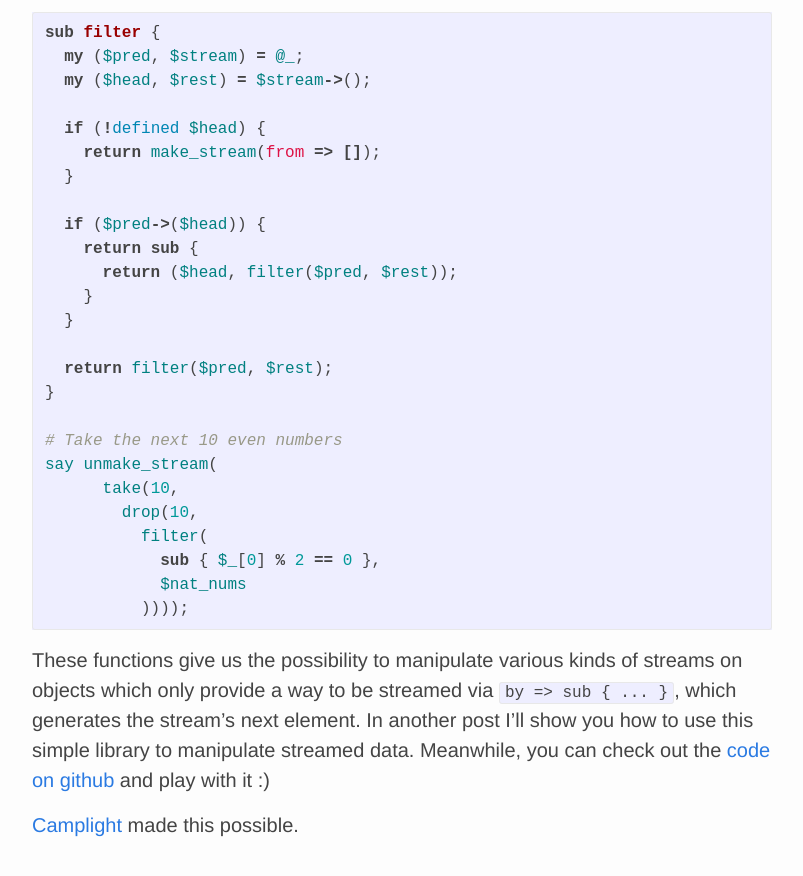
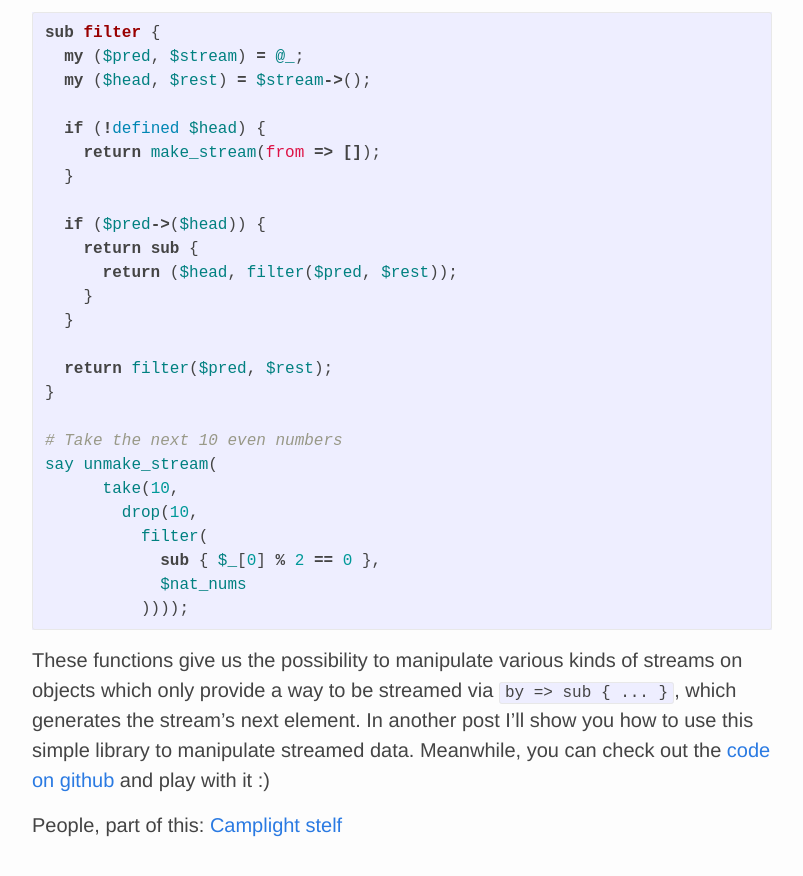
Before and after one commit to emdeha/emdeha.github.io, a Jekyll site: the page built from _posts/2016-04-06-perl-streams.markdown, in a window 1280 px wide and 900 px high, scrolled down 8985 px. Shown: the top 876 px of the window, without its empty margins (238-1041 px from the left). Built offline with Jekyll 4.4.1, drawn with Linux system fonts in a browser that asks for light colours.

Commit message:
Adds people part of this.

```diff
--- a/_posts/2016-04-06-perl-streams.markdown
+++ b/_posts/2016-04-06-perl-streams.markdown
@@ -423,4 +423,6 @@ to use this simple library to manipulate streamed data.  Meanwhile, you can
 check out the [code on github](https://github.com/emdeha/books-and-articles/tree/master/tech-articles/unicorn-streams/perl)
 and play with it :)
 
-[Camplight](https://camplight.net) made this possible.
+People, part of this:
+[Camplight](https://camplight.net)
+[stelf](https://github.com/stelf)
```
